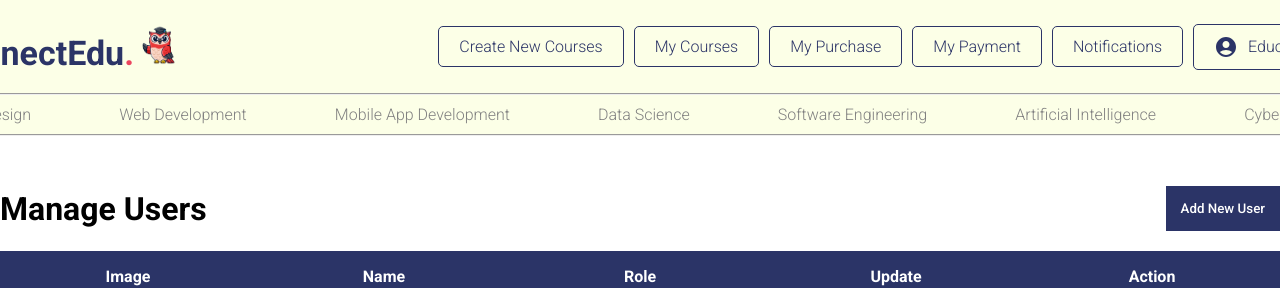
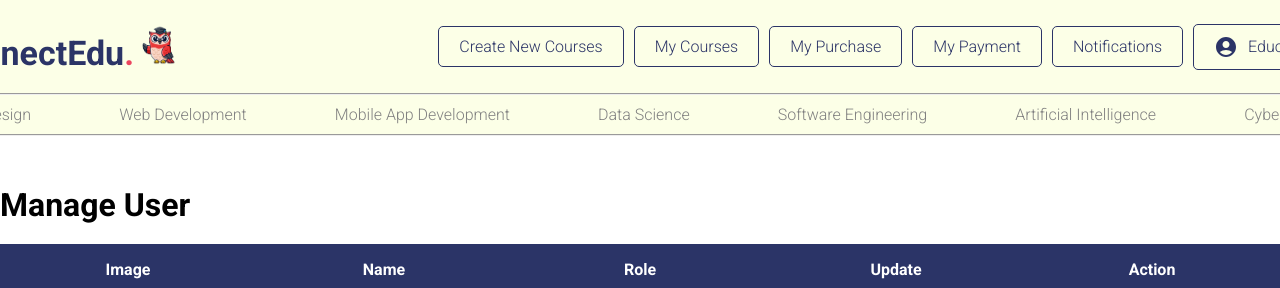
Before and after one commit to Aaron2k02/ConnectEdu, a React (Vite) app in the folder connectedu/: page /ManageUser in a window 1280 px wide. Shown: the top 288 px of the page. Built offline with nearby package versions, Linux system fonts and the light colour scheme.

Commit message:
Edited the adminPanel

```diff
--- a/connectedu/src/pages/ManageClass/ManageClass.jsx
+++ b/connectedu/src/pages/ManageClass/ManageClass.jsx
@@ -1,6 +1,5 @@
 import React from 'react';
 import './ManageClass.scss';
-import { Link } from 'react-router-dom';
 
 const ManageClass = () => {
 
@@ -20,9 +19,7 @@ const ManageClass = () => {
       <div className="container">
         <div className="title">
           <h1> Manage Courses</h1>
-          <Link to='/add-class'>
-            <button> Create New Course </button>
-          </Link>
+          {/* Remove the Link and Button element for creating new course */}
         </div>
         <table>
           <thead>
--- a/connectedu/src/pages/ManageUser/ManageUser.jsx
+++ b/connectedu/src/pages/ManageUser/ManageUser.jsx
@@ -1,6 +1,5 @@
 import React from 'react';
 import './ManageUser.scss';
-import { Link } from 'react-router-dom';
 
 const ManageUser = () => {
 
@@ -15,10 +14,7 @@ const ManageUser = () => {
     <div className='manageUser'>
       <div className="container">
         <div className="title">
-          <h1> Manage Users</h1>
-          <Link to='/add-user'>
-            <button> Add New User </button>
-          </Link>
+          <h1> Manage User</h1>
         </div>
         <table>
           <tr>
```
